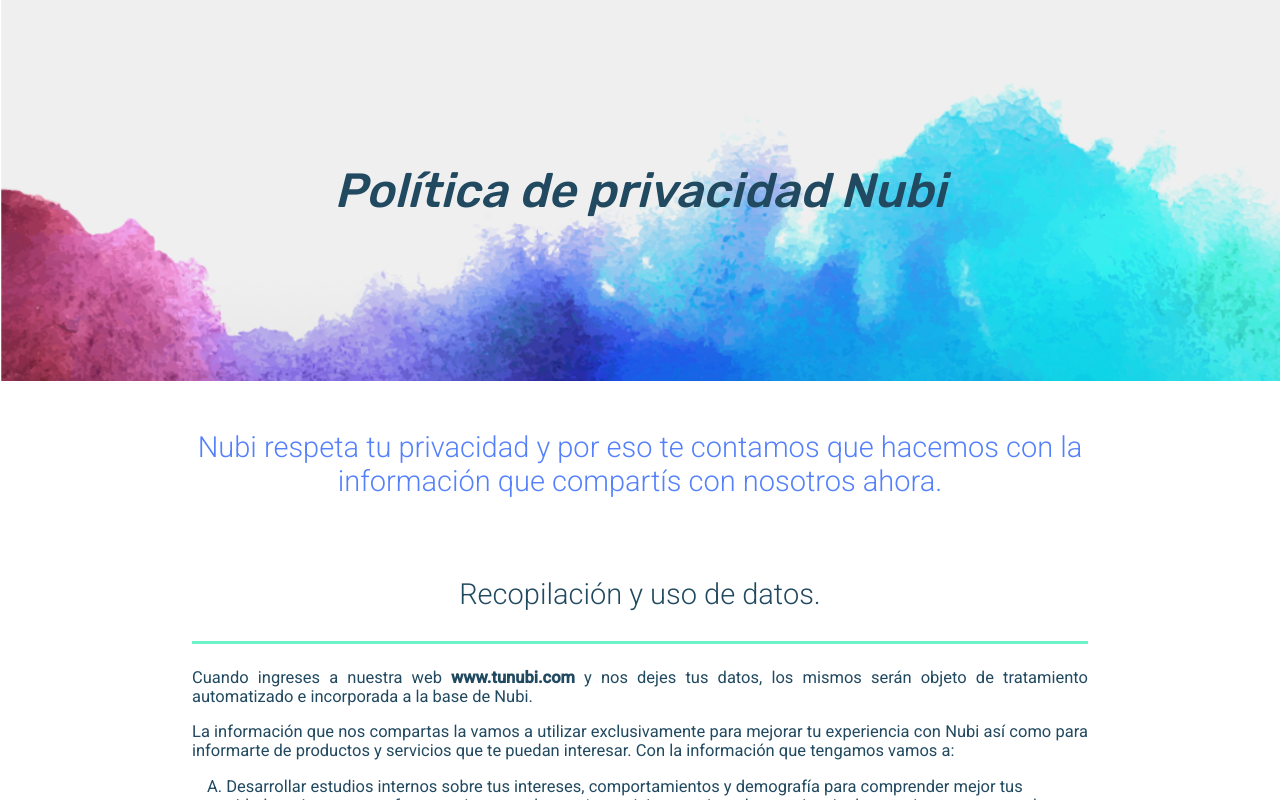
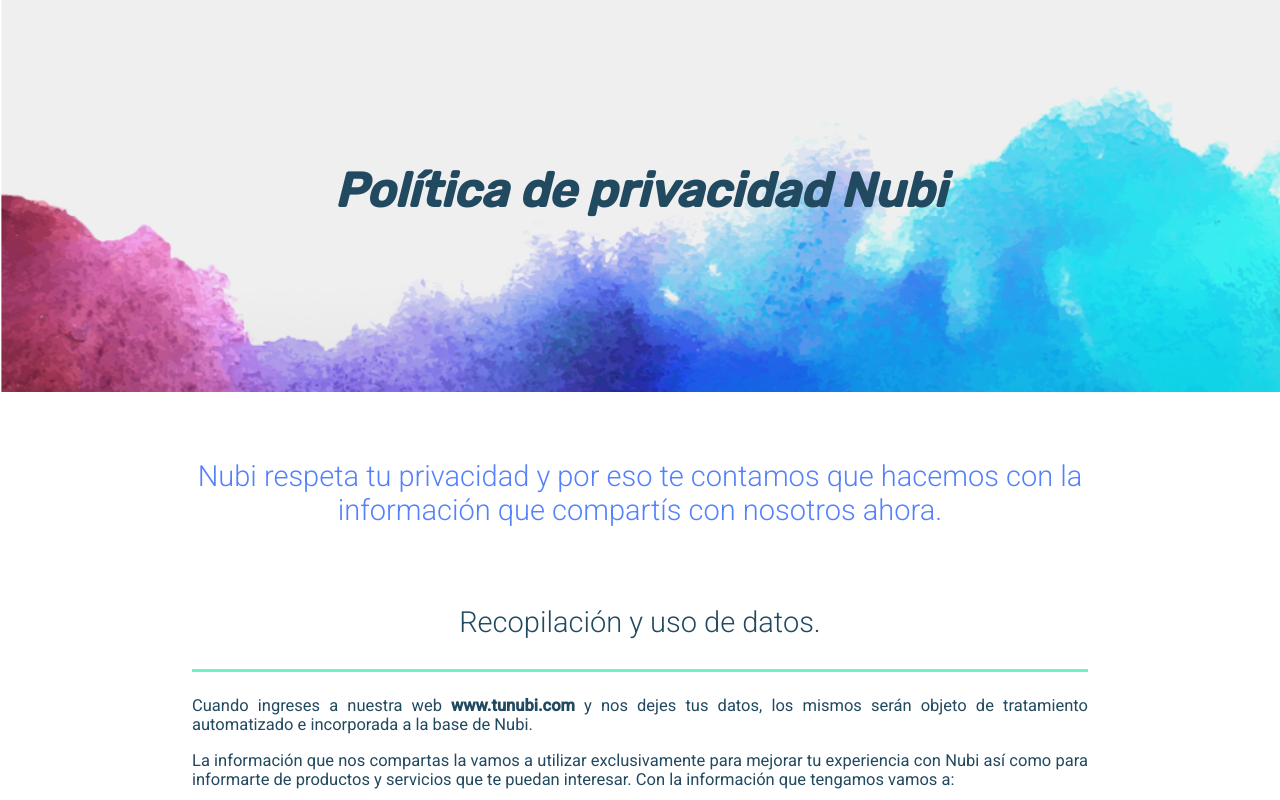
Before and after one commit to jonathanlevrero/NubiProyecto, a React (Create React App) app in the folder nubilanding/: page / in a window 1280 px wide. Shown: the top 800 px of the page. Built offline with nearby package versions, Linux system fonts and the light colour scheme.

Commit message:
Maquetado de la vista privacidad

```diff
--- a/nubilanding/src/components/privacidad/styles.module.scss
+++ b/nubilanding/src/components/privacidad/styles.module.scss
@@ -7,17 +7,18 @@
 
 .contenedorTitulo {
   background-image: url(../../assets/bg_main_about_us.png);
-  background-size: cover;
+  background-size: 117% 90%;
   background-repeat: no-repeat;
   text-align: center;
   width: 100%;
+  height: 435px;
 
   h1 {
     padding: 130px;
     font-family: "Rubik";
     font-style: italic;
     font-size: 48px;
-    font-weight: 500;
+    font-weight: 600;
     color: #214960;
   }
 }
@@ -25,7 +26,6 @@
 .contenedorTituloSecundario {
   width: 70%;
   text-align: center;
-  margin-top: 25px;
 
   h2 {
     font-family: "Roboto";
```
